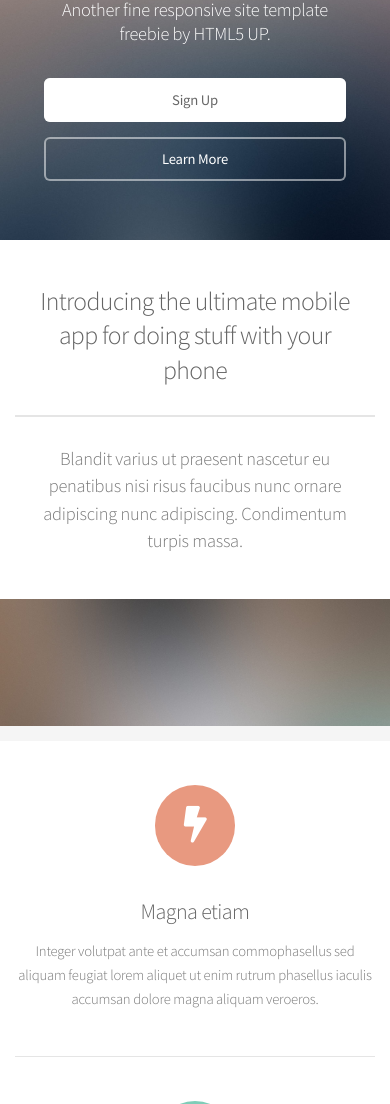
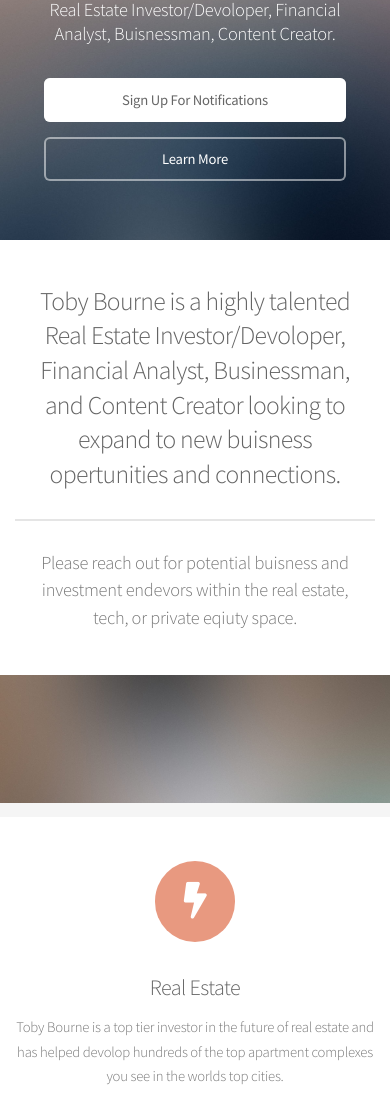
Before and after one commit to bourneto/Toby, a plain HTML site: page index.html in a window 390 px wide. Shown: the part 125-1229 px from the top of the page. Drawn offline with Linux system fonts and the light colour scheme; files whose address does not match are found by name.

Commit message:
Update index.html

```diff
--- a/index.html
+++ b/index.html
@@ -44,10 +44,10 @@
 
 			<!-- Banner -->
 				<section id="banner">
-					<h2>Alpha</h2>
-					<p>Another fine responsive site template freebie by HTML5 UP.</p>
+					<h2>Toby Bourne</h2>
+					<p>Real Estate Investor/Devoloper, Financial Analyst, Buisnessman, Content Creator.</p>
 					<ul class="actions special">
-						<li><a href="#" class="button primary">Sign Up</a></li>
+						<li><a href="#" class="button primary">Sign Up For Notifications</a></li>
 						<li><a href="#" class="button">Learn More</a></li>
 					</ul>
 				</section>
@@ -57,11 +57,11 @@
 
 					<section class="box special">
 						<header class="major">
-							<h2>Introducing the ultimate mobile app
+							<h2>Toby Bourne is a highly talented Real Estate Investor/Devoloper, Financial Analyst, Businessman, and Content Creator looking to expand to new buisness opertunities and connections.
 							<br />
-							for doing stuff with your phone</h2>
-							<p>Blandit varius ut praesent nascetur eu penatibus nisi risus faucibus nunc ornare<br />
-							adipiscing nunc adipiscing. Condimentum turpis massa.</p>
+							</h2>
+							<p>Please reach out for potential buisness and investment endevors within the real estate, tech, or private eqiuty space.<br />
+							</p>
 						</header>
 						<span class="image featured"><img src="images/pic01.jpg" alt="" /></span>
 					</section>
@@ -70,25 +70,25 @@
 						<div class="features-row">
 							<section>
 								<span class="icon solid major fa-bolt accent2"></span>
-								<h3>Magna etiam</h3>
-								<p>Integer volutpat ante et accumsan commophasellus sed aliquam feugiat lorem aliquet ut enim rutrum phasellus iaculis accumsan dolore magna aliquam veroeros.</p>
+								<h3>Real Estate</h3>
+								<p>Toby Bourne is a top tier investor in the future of real estate and has helped devolop hundreds of the top apartment complexes you see in the worlds top cities.</p>
 							</section>
 							<section>
 								<span class="icon solid major fa-chart-area accent3"></span>
-								<h3>Ipsum dolor</h3>
-								<p>Integer volutpat ante et accumsan commophasellus sed aliquam feugiat lorem aliquet ut enim rutrum phasellus iaculis accumsan dolore magna aliquam veroeros.</p>
+								<h3>Finance</h3>
+								<p>Toby Bourne is highly skilled in the finance field knowing and having connections with the top tech companies that will be the future of the American stock market.</p>
 							</section>
 						</div>
 						<div class="features-row">
 							<section>
 								<span class="icon solid major fa-cloud accent4"></span>
-								<h3>Sed feugiat</h3>
-								<p>Integer volutpat ante et accumsan commophasellus sed aliquam feugiat lorem aliquet ut enim rutrum phasellus iaculis accumsan dolore magna aliquam veroeros.</p>
+								<h3>Business</h3>
+								<p>Creating his first online company at age 19, Toby is a skilled serial entrepreneur in the tech ans social media space. </p>
 							</section>
 							<section>
 								<span class="icon solid major fa-lock accent5"></span>
-								<h3>Enim phasellus</h3>
-								<p>Integer volutpat ante et accumsan commophasellus sed aliquam feugiat lorem aliquet ut enim rutrum phasellus iaculis accumsan dolore magna aliquam veroeros.</p>
+								<h3>Content</h3>
+								<p>Toby is also an established content creator on all platforms, understanding that it is key when devoloping a personal brand.</p>
 							</section>
 						</div>
 					</section>
@@ -98,8 +98,8 @@
 
 							<section class="box special">
 								<span class="image featured"><img src="images/pic02.jpg" alt="" /></span>
-								<h3>Sed lorem adipiscing</h3>
-								<p>Integer volutpat ante et accumsan commophasellus sed aliquam feugiat lorem aliquet ut enim rutrum phasellus iaculis accumsan dolore magna aliquam veroeros.</p>
+								<h3>The Future</h3>
+								<p>Toby's future plan is to scale as much as possible and build the best connections in order to have the most positive influence on the world. </p>
 								<ul class="actions special">
 									<li><a href="#" class="button alt">Learn More</a></li>
 								</ul>
@@ -110,8 +110,8 @@
 
 							<section class="box special">
 								<span class="image featured"><img src="images/pic03.jpg" alt="" /></span>
-								<h3>Accumsan integer</h3>
-								<p>Integer volutpat ante et accumsan commophasellus sed aliquam feugiat lorem aliquet ut enim rutrum phasellus iaculis accumsan dolore magna aliquam veroeros.</p>
+								<h3>Connections</h3>
+								<p>It is very important for everyone in the entrepreneurship space to build as many connections as possible, who you know sometimes outweighs what you know.</p>
 								<ul class="actions special">
 									<li><a href="#" class="button alt">Learn More</a></li>
 								</ul>
@@ -125,8 +125,8 @@
 			<!-- CTA -->
 				<section id="cta">
 
-					<h2>Sign up for beta access</h2>
-					<p>Blandit varius ut praesent nascetur eu penatibus nisi risus faucibus nunc.</p>
+					<h2>Sign up for Notifications</h2>
+					<p>These notifications include updates on Toby's carrer for the purpose of potential partners to seek out specific expenditures, and get in contact when one occurs.</p>
 
 					<form>
 						<div class="row gtr-50 gtr-uniform">
```
